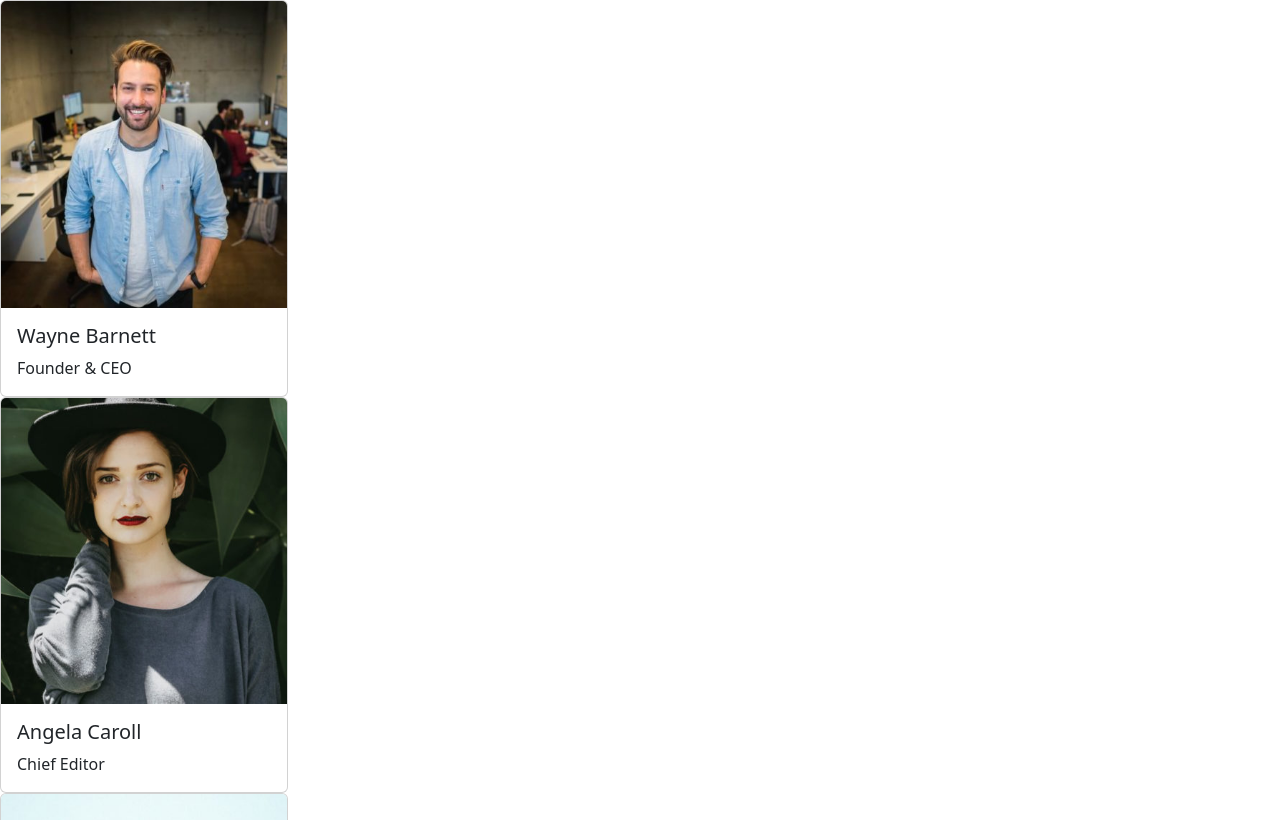
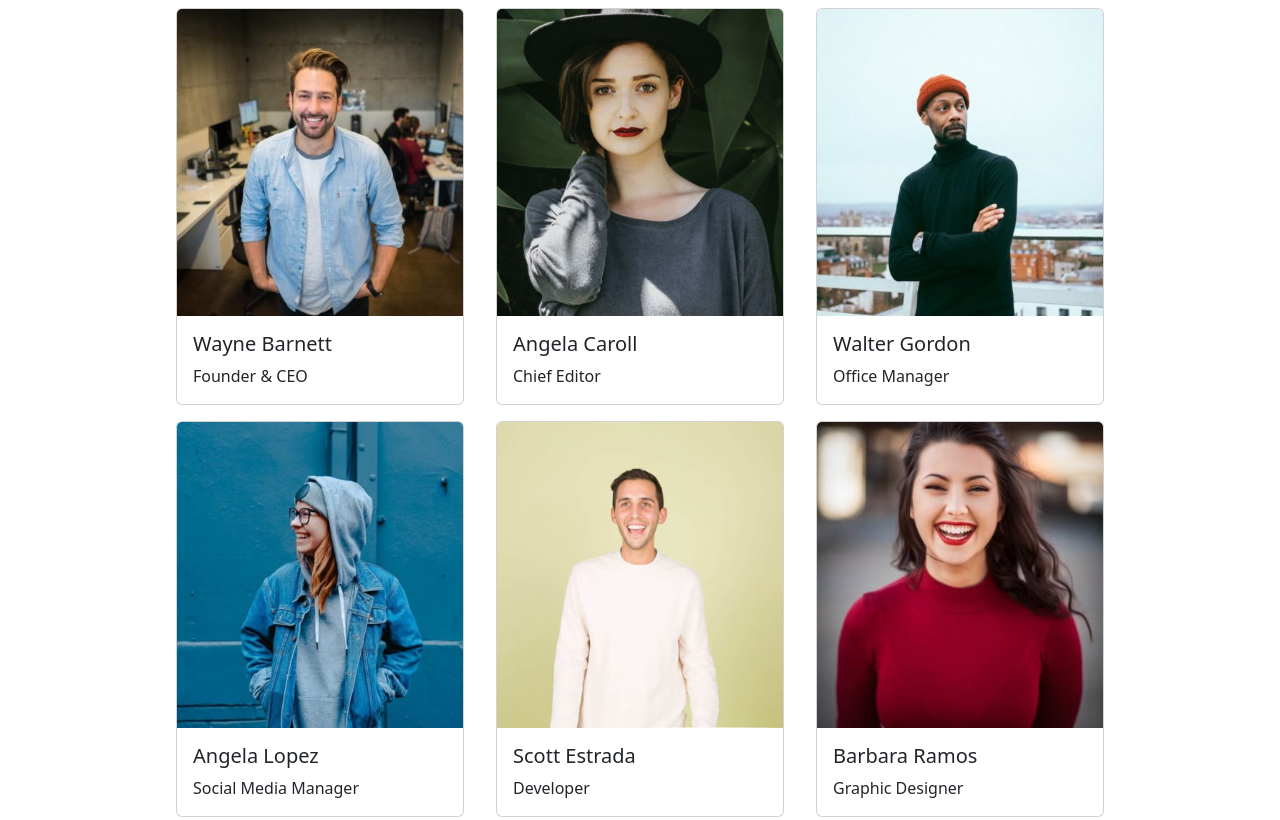
Before and after one commit to TomekWebDev/js-our-team, a plain HTML site: page index.html in a window 1280 px wide. Shown: the top 820 px of the page. Drawn offline with nearby package versions, Linux system fonts and the light colour scheme; files whose address does not match are found by name.

Commit message:
bonus 1 done

```diff
--- a/index.html
+++ b/index.html
@@ -21,7 +21,7 @@
 
   <main>
 
-    <div id="team-members">
+    <div id="team-members" class="m-auto w-75 d-flex flex-wrap justify-content-around">
 
     </div>
 
--- a/main.js
+++ b/main.js
@@ -39,8 +39,8 @@ for(i = 0; i < team.length; i++){
     document.getElementById("team-members").innerHTML +=
 
 
-`   <div id="card" class="card" style="width: 18rem;">
-        <img src="${thisObject.image}" class="card-img-top" alt="...">
+`   <div id="card" class="card mx-2 my-2" style="width: 18rem;">
+        <img src="img/${thisObject.image}" class="card-img-top" alt="...">
         <div class="card-body">
             <h5 class="card-title">${thisObject.name}</h5>
             <p class="card-text">${thisObject.role}</p>
```
